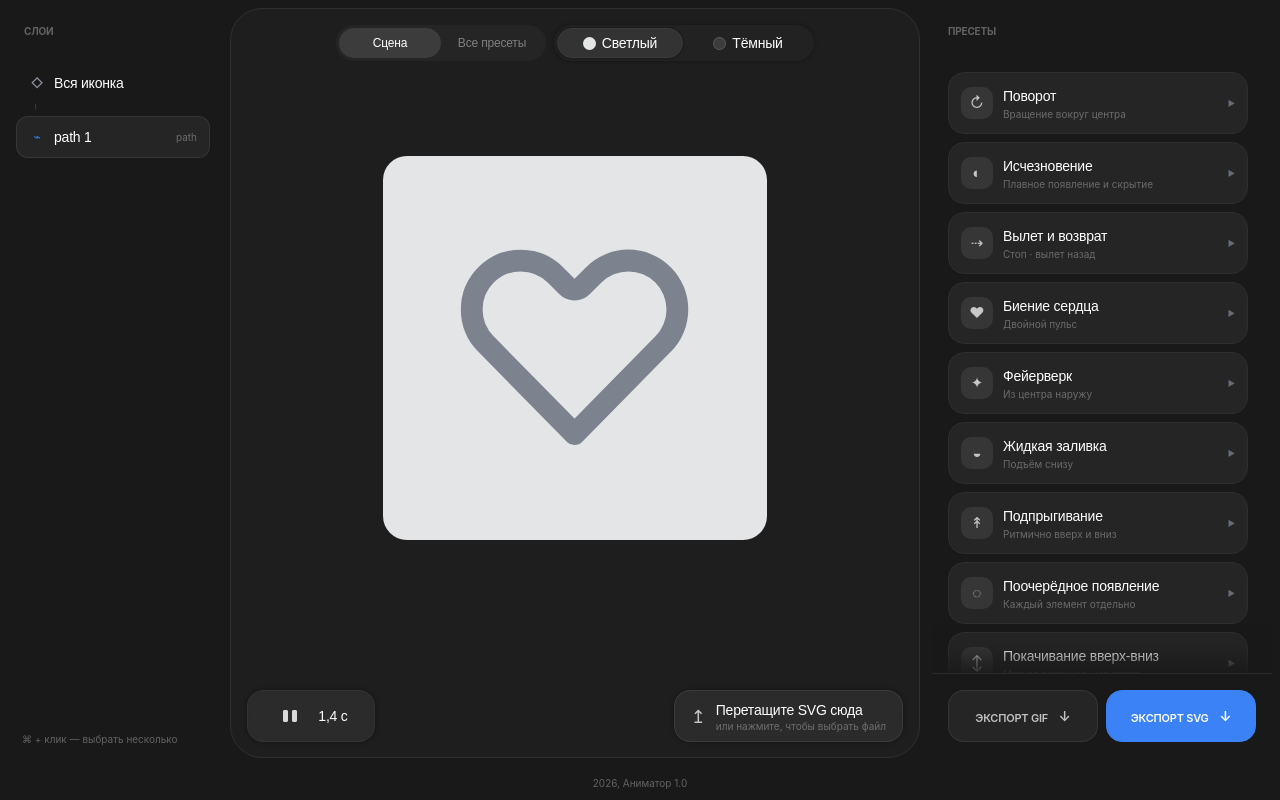
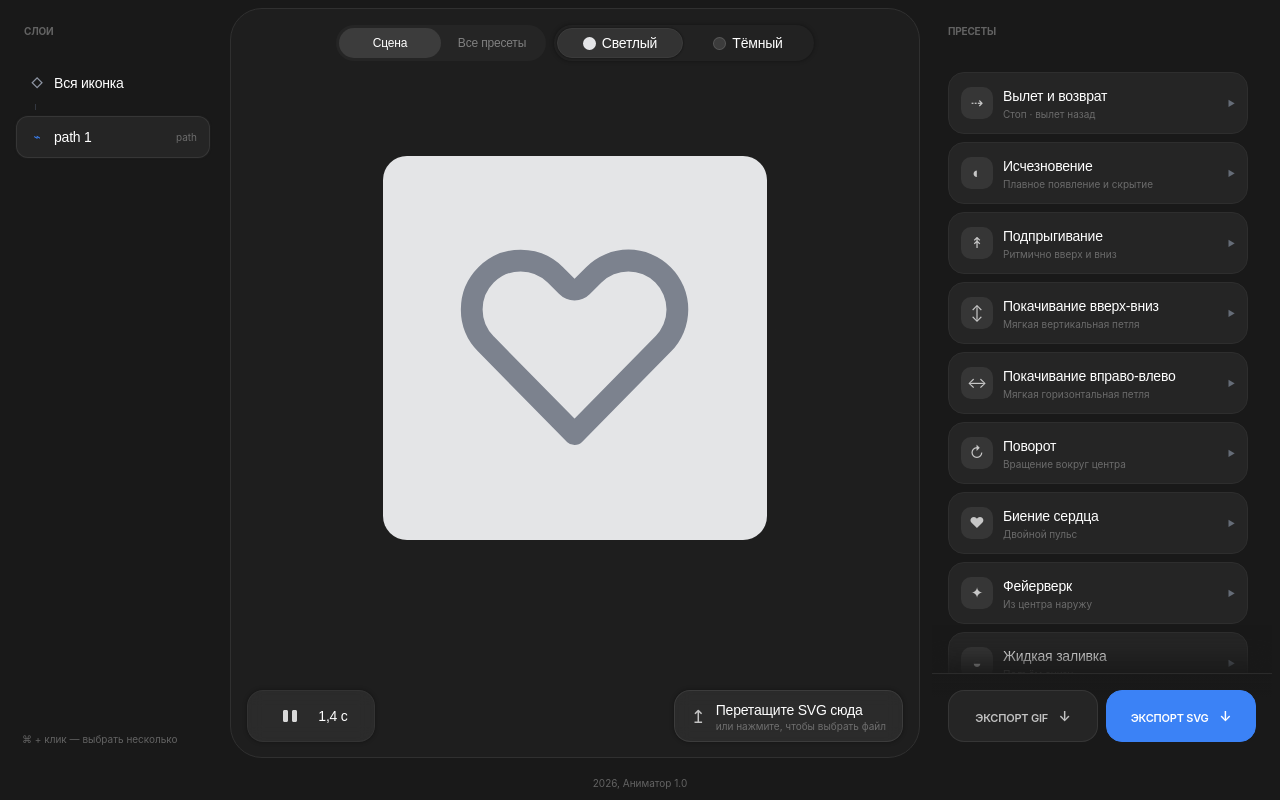
Before and after one commit to Dasssnova/SVG_animation, a Next.js app: page / in a window 1280 px wide. Built offline with nearby package versions, Linux system fonts and the light colour scheme.

Commit message:
Reorder animation presets

```diff
--- a/app/page.tsx
+++ b/app/page.tsx
@@ -17,16 +17,16 @@ const easingOptions = [
   ["Ровно", "linear"],
 ];
 const presets: { id: Preset; icon: string; name: string; note: string }[] = [
+  { id: "flyback", icon: "⇢", name: "Вылет и возврат", note: "Стоп · вылет назад" },
+  { id: "fade", icon: "◐", name: "Исчезновение", note: "Плавное появление и скрытие" },
+  { id: "jump", icon: "↟", name: "Подпрыгивание", note: "Ритмично вверх и вниз" },
+  { id: "swayY", icon: "↕", name: "Покачивание вверх-вниз", note: "Мягкая вертикальная петля" },
+  { id: "swayX", icon: "↔", name: "Покачивание вправо-влево", note: "Мягкая горизонтальная петля" },
   { id: "rotate", icon: "↻", name: "Поворот", note: "Вращение вокруг центра" },
-  { id: "fade", icon: "◐", name: "Исчезновение", note: "Плавное появление и скрытие" },
-  { id: "flyback", icon: "⇢", name: "Вылет и возврат", note: "Стоп · вылет назад" },
   { id: "heartbeat", icon: "♥", name: "Биение сердца", note: "Двойной пульс" },
   { id: "firework", icon: "✦", name: "Фейерверк", note: "Из центра наружу" },
   { id: "liquid", icon: "◒", name: "Жидкая заливка", note: "Подъём снизу" },
-  { id: "jump", icon: "↟", name: "Подпрыгивание", note: "Ритмично вверх и вниз" },
   { id: "fadeSequence", icon: "◌", name: "Поочерёдное появление", note: "Каждый элемент отдельно" },
-  { id: "swayY", icon: "↕", name: "Покачивание вверх-вниз", note: "Мягкая вертикальная петля" },
-  { id: "swayX", icon: "↔", name: "Покачивание вправо-влево", note: "Мягкая горизонтальная петля" },
   { id: "bell", icon: "♧", name: "Колокольчик", note: "Вращение от точки подвеса" },
   { id: "drawForward", icon: "↝", name: "Линия: вперёд", note: "От начала к концу" },
   { id: "drawReverse", icon: "↜", name: "Линия: назад", note: "От конца к началу" },
```
Also changed, not shown: 2 other files (tests, documents, lock files or other folders).
